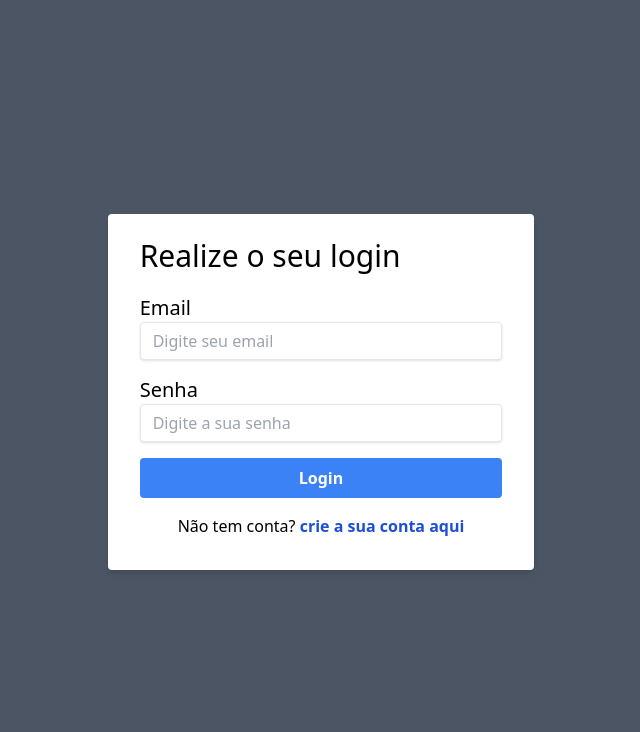
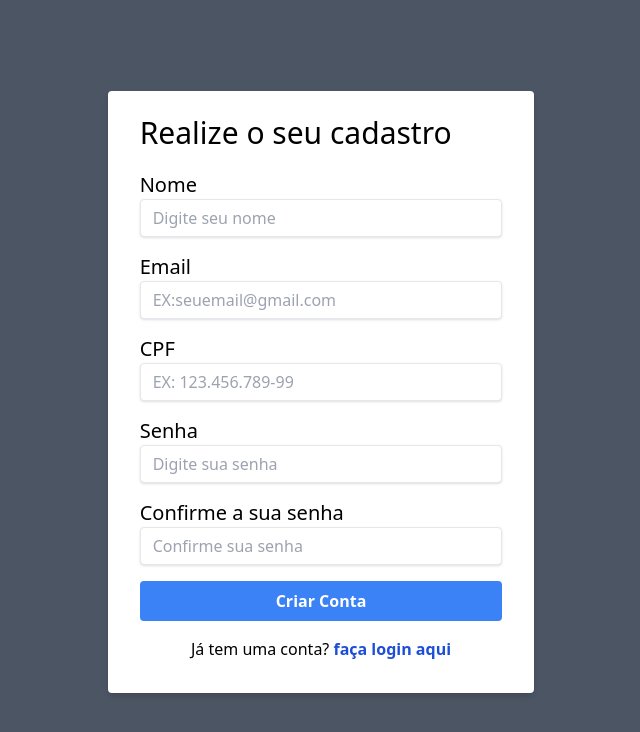
Before and after one commit to paulocidrao/PWEB-P1, a React (Vite) app: page / in a window 1280 px wide. Shown: the top 732 px of the page, without its empty margins (319-959 px from the left). Built offline with nearby package versions, Linux system fonts and the light colour scheme.

Commit message:
validaçã com o hook form e validator

```diff
--- a/package.json
+++ b/package.json
@@ -11,11 +11,14 @@
   },
   "dependencies": {
     "react": "^18.2.0",
-    "react-dom": "^18.2.0"
+    "react-dom": "^18.2.0",
+    "react-hook-form": "^7.46.2",
+    "validator": "^13.11.0"
   },
   "devDependencies": {
     "@types/react": "^18.2.15",
     "@types/react-dom": "^18.2.7",
+    "@types/validator": "^13.11.1",
     "@typescript-eslint/eslint-plugin": "^6.0.0",
     "@typescript-eslint/parser": "^6.0.0",
     "@vitejs/plugin-react": "^4.0.3",
--- a/src/App.tsx
+++ b/src/App.tsx
@@ -1,15 +1,15 @@
 // import { Home } from "./pages/Home"
 
-import { Login } from "./pages/Login"
+// import { Login } from "./pages/Login"
 
-// import { Cadastro } from "./pages/Cadastrar"
+import { Cadastro } from "./pages/Cadastrar"
 
 function App() {
   return (
     <main className="bg-gray-600 w-screen h-screen">
       {/* <Home/> */}
-      {/* <Cadastro/> */}
-      <Login/>
+      <Cadastro/>
+      {/* <Login/> */}
     </main>
   )
 }
--- a/src/pages/Cadastrar.tsx
+++ b/src/pages/Cadastrar.tsx
@@ -1,9 +1,29 @@
+import { useForm, SubmitHandler } from "react-hook-form";
+import validator from "validator"
+interface IFormInputs {
+  Nome: string,
+  Email:string,
+  CPF:string,
+  Senha:string,
+  ConfirmarSenha:string
+}
 
+
+
+const onSubmit: SubmitHandler<IFormInputs> =( data) =>{
+  localStorage.setItem("nome",JSON.stringify(data.Nome));
+  localStorage.setItem("email",JSON.stringify(data.Email));
+  localStorage.setItem("CPF",JSON.stringify(data.CPF));
+  localStorage.setItem("senha",JSON.stringify(data.Senha));
+  localStorage.setItem("senhaconfirmada",JSON.stringify(data.ConfirmarSenha));
+};
 export const Cadastro = () => {
+  const { register, formState: { errors }, handleSubmit,watch } = useForm<IFormInputs>();
+  const ConfirmarSenhas =watch('Senha')
   return (
     <>
       <section className=" h-screen  flex  items-center justify-center ">
-        <form className="bg-white shadow-md rounded px-8 pt-6  pb-8 mb-4 flex flex-col w-1/3">
+        <form className="bg-white shadow-md rounded px-8 pt-6  pb-8 mb-4 flex flex-col w-1/3" onSubmit={handleSubmit(onSubmit)}>
           <h2 className="text-3xl items-center mb-5">Realize o seu cadastro</h2>
           <label htmlFor="Nome" className="text-xl">
             Nome
@@ -12,15 +32,21 @@ export const Cadastro = () => {
             type="text"
             placeholder="Digite seu nome"
             className="shadow appearance-none border rounded w-full py-2 px-3 text-gray-700 leading-tight focus:outline-none focus:shadow-outline mb-4"
+            {...register('Nome', {required:true,pattern:/^[a-zA-ZÀ-ÿ\s]+$/})}
           />
+          {errors.Nome?.type === "required" &&   <p className="text-red-600 font-bold ">O nome é obrigatorio</p>}
+          {errors.Nome?.type === "pattern" &&   <p className="text-red-600 font-bold ">Insira um nome valido</p>}
           <label htmlFor="Email" className="text-xl">
             Email
           </label>
           <input
-            type="text"
+            type="email"
             placeholder="EX:seuemail@gmail.com"
             className="shadow appearance-none border rounded w-full py-2 px-3 text-gray-700 leading-tight focus:outline-none focus:shadow-outline mb-4"
+            {...register("Email",{required:true,validate:(value)=> validator.isEmail(value)})}
           />
+          {errors.Email?.type === "required" &&   <p className="text-red-600 font-bold ">O email é obrigatorio</p>}
+          {errors.Email?.type === "validate" &&   <p className="text-red-600 font-bold ">O email é invalido</p>}
           <label htmlFor="CPF" className="text-xl">
             CPF
           </label>
@@ -28,24 +54,34 @@ export const Cadastro = () => {
             type="text"
             placeholder="EX: 123.456.789-99"
             className="shadow appearance-none border rounded w-full py-2 px-3 text-gray-700 leading-tight focus:outline-none focus:shadow-outline mb-4"
-          />
+            {...register("CPF", {required:true,maxLength:11,minLength:11})}
+            />
+            {errors.CPF?.type === "required" &&   <p className="text-red-600 font-bold ">O CPF é obrigatorio</p>}
+            {errors.CPF?.type === "maxLength" &&   <p className="text-red-600 font-bold ">CPF invalido</p>}
+            {errors.CPF?.type === "minLength" &&   <p className="text-red-600 font-bold ">CPF invalido</p>}
           <label htmlFor="Senha" className="text-xl">
             Senha
           </label>
           <input
-            type="text"
+            type="password"
             placeholder="Digite sua senha"
             className="shadow appearance-none border rounded w-full py-2 px-3 text-gray-700 leading-tight focus:outline-none focus:shadow-outline mb-4"
+            {...register("Senha",{required:true, minLength:8})}
           />
+          {errors.Senha?.type === "required" &&   <p className="text-red-600 font-bold ">A senha é obrigatoria</p>}
+          {errors.Senha?.type === "minLength" &&   <p className="text-red-600 font-bold ">Insira uma senha maior</p>}
           <label htmlFor="ConfirmarSenha" className="text-xl">
             Confirme a sua senha
           </label>
           <input
-            type="text"
+            type="password"
             placeholder="Confirme sua senha"
             className="shadow appearance-none border rounded w-full py-2 px-3 text-gray-700 leading-tight focus:outline-none focus:shadow-outline mb-4"
+            {...register("ConfirmarSenha",{required:true,validate:(value)=> value === ConfirmarSenhas})}
           />
-           <button className="bg-blue-500 text-white font-bold p-2 rounded w-full hover:bg-blue-700" >Criar Conta</button>
+          {errors.ConfirmarSenha?.type === "required" &&   <p className="text-red-600 font-bold ">Confirmar a senha é obrigatorio</p>}
+          {errors.ConfirmarSenha?.type === "validate" &&   <p className="text-red-600 font-bold mb-2 ">As senhas precisam ser iguais</p>}
+           <button className="bg-blue-500 text-white font-bold p-2 rounded w-full hover:bg-blue-700">Criar Conta</button>
             <span className="self-center mt-4">Já tem uma conta? <a href="" className="text-blue-700 font-bold">faça login aqui</a></span>
         </form>
       </section>
```
Also changed, not shown: 1 other file (tests, documents, lock files or other folders).
